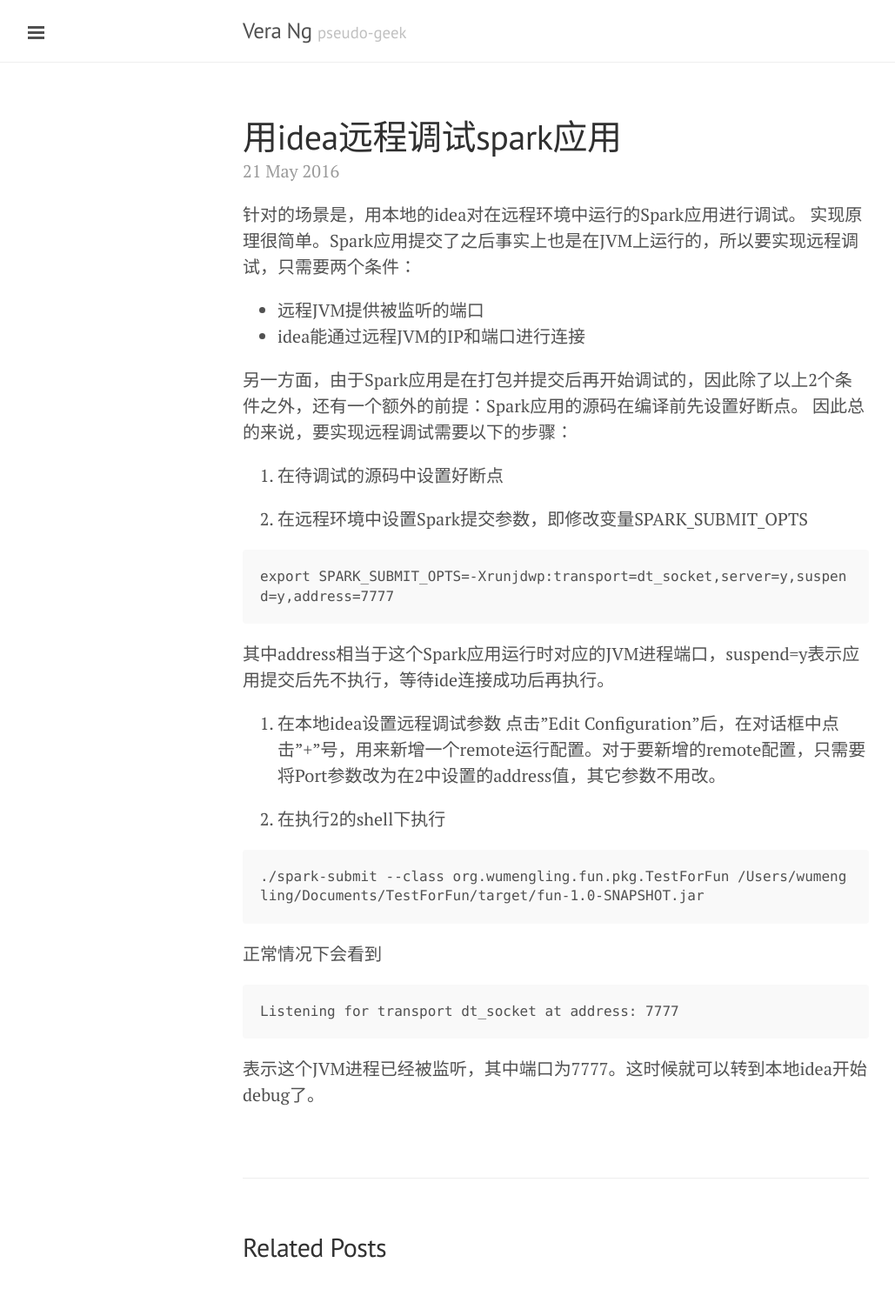
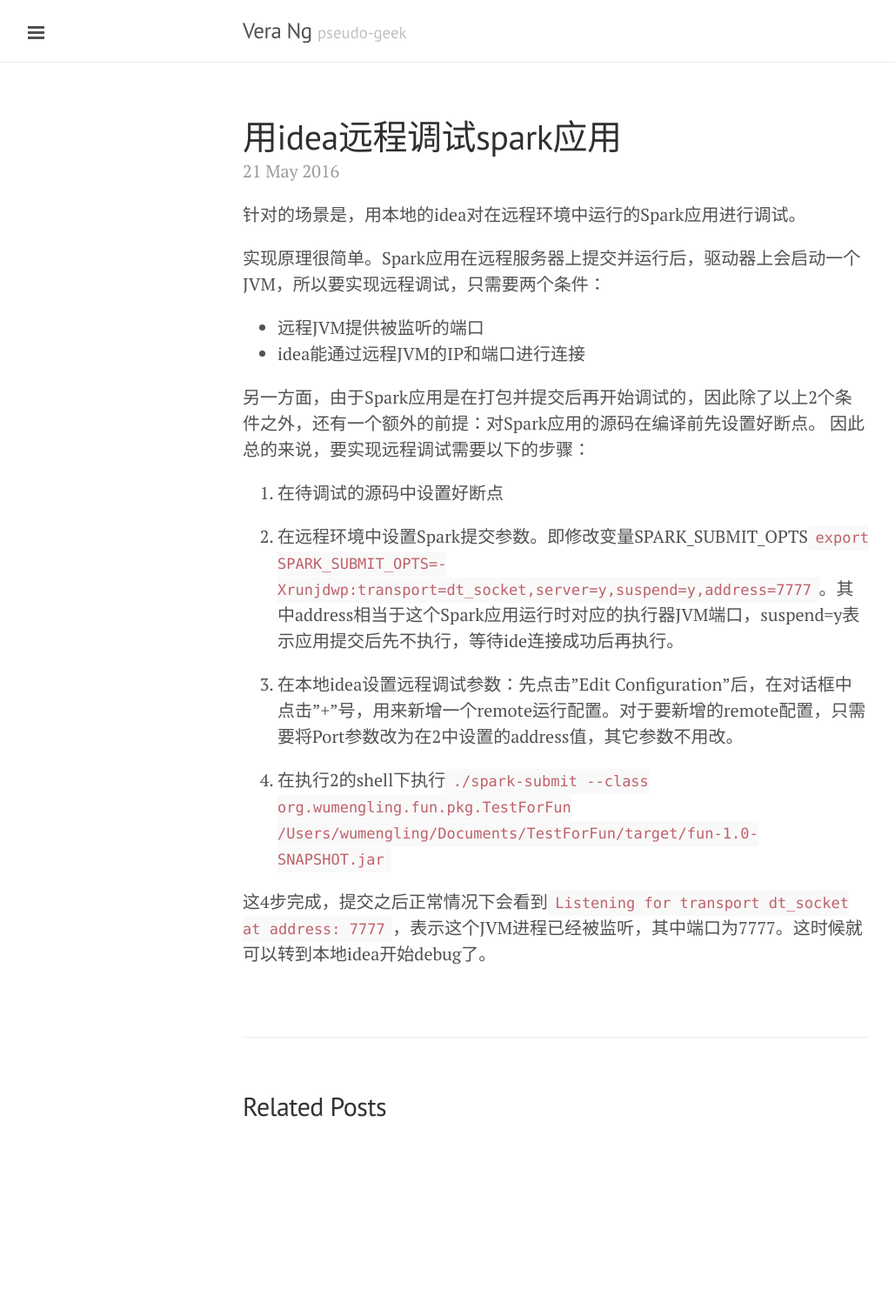
Before and after one commit to nomadcube/nomadcube.github.io, a Jekyll site: the page built from _posts/2016-05-21-用IDEA远程调试Spark应用.md, in a window 1280 px wide. Shown: the whole page at 87% size, without its empty margins (1-1030 px from the left). Built offline with Jekyll 4.4.1, drawn with Linux system fonts in a browser that asks for light colours; comment, search, counter and statistics services are not loaded; after the commit the page ends 1351 px from its top, so only the background shows below that.

Commit message:
修改文章tag

````diff
--- a/_posts/2016-05-21-用IDEA远程调试Spark应用.md
+++ b/_posts/2016-05-21-用IDEA远程调试Spark应用.md
@@ -4,34 +4,21 @@
 ---
 
 针对的场景是，用本地的idea对在远程环境中运行的Spark应用进行调试。
-实现原理很简单。Spark应用提交了之后事实上也是在JVM上运行的，所以要实现远程调试，只需要两个条件：
+
+实现原理很简单。Spark应用在远程服务器上提交并运行后，驱动器上会启动一个JVM，所以要实现远程调试，只需要两个条件：
 
 - 远程JVM提供被监听的端口
 - idea能通过远程JVM的IP和端口进行连接
 
-另一方面，由于Spark应用是在打包并提交后再开始调试的，因此除了以上2个条件之外，还有一个额外的前提：Spark应用的源码在编译前先设置好断点。
+另一方面，由于Spark应用是在打包并提交后再开始调试的，因此除了以上2个条件之外，还有一个额外的前提：对Spark应用的源码在编译前先设置好断点。
 因此总的来说，要实现远程调试需要以下的步骤：
 
 1. 在待调试的源码中设置好断点
 
-2. 在远程环境中设置Spark提交参数，即修改变量SPARK_SUBMIT_OPTS
+2. 在远程环境中设置Spark提交参数。即修改变量SPARK_SUBMIT_OPTS```export SPARK_SUBMIT_OPTS=-Xrunjdwp:transport=dt_socket,server=y,suspend=y,address=7777```。其中address相当于这个Spark应用运行时对应的执行器JVM端口，suspend=y表示应用提交后先不执行，等待ide连接成功后再执行。
 
-```
-export SPARK_SUBMIT_OPTS=-Xrunjdwp:transport=dt_socket,server=y,suspend=y,address=7777
-```
-其中address相当于这个Spark应用运行时对应的JVM进程端口，suspend=y表示应用提交后先不执行，等待ide连接成功后再执行。
+3. 在本地idea设置远程调试参数：先点击"Edit Configuration"后，在对话框中点击"+"号，用来新增一个remote运行配置。对于要新增的remote配置，只需要将Port参数改为在2中设置的address值，其它参数不用改。
 
-3. 在本地idea设置远程调试参数
-点击"Edit Configuration"后，在对话框中点击"+"号，用来新增一个remote运行配置。对于要新增的remote配置，只需要将Port参数改为在2中设置的address值，其它参数不用改。
+4. 在执行2的shell下执行```./spark-submit --class org.wumengling.fun.pkg.TestForFun /Users/wumengling/Documents/TestForFun/target/fun-1.0-SNAPSHOT.jar```
 
-4. 在执行2的shell下执行
-
-```
-./spark-submit --class org.wumengling.fun.pkg.TestForFun /Users/wumengling/Documents/TestForFun/target/fun-1.0-SNAPSHOT.jar
-```
-
-正常情况下会看到
-```
-Listening for transport dt_socket at address: 7777
-```
-表示这个JVM进程已经被监听，其中端口为7777。这时候就可以转到本地idea开始debug了。
+这4步完成，提交之后正常情况下会看到```Listening for transport dt_socket at address: 7777```，表示这个JVM进程已经被监听，其中端口为7777。这时候就可以转到本地idea开始debug了。
````
